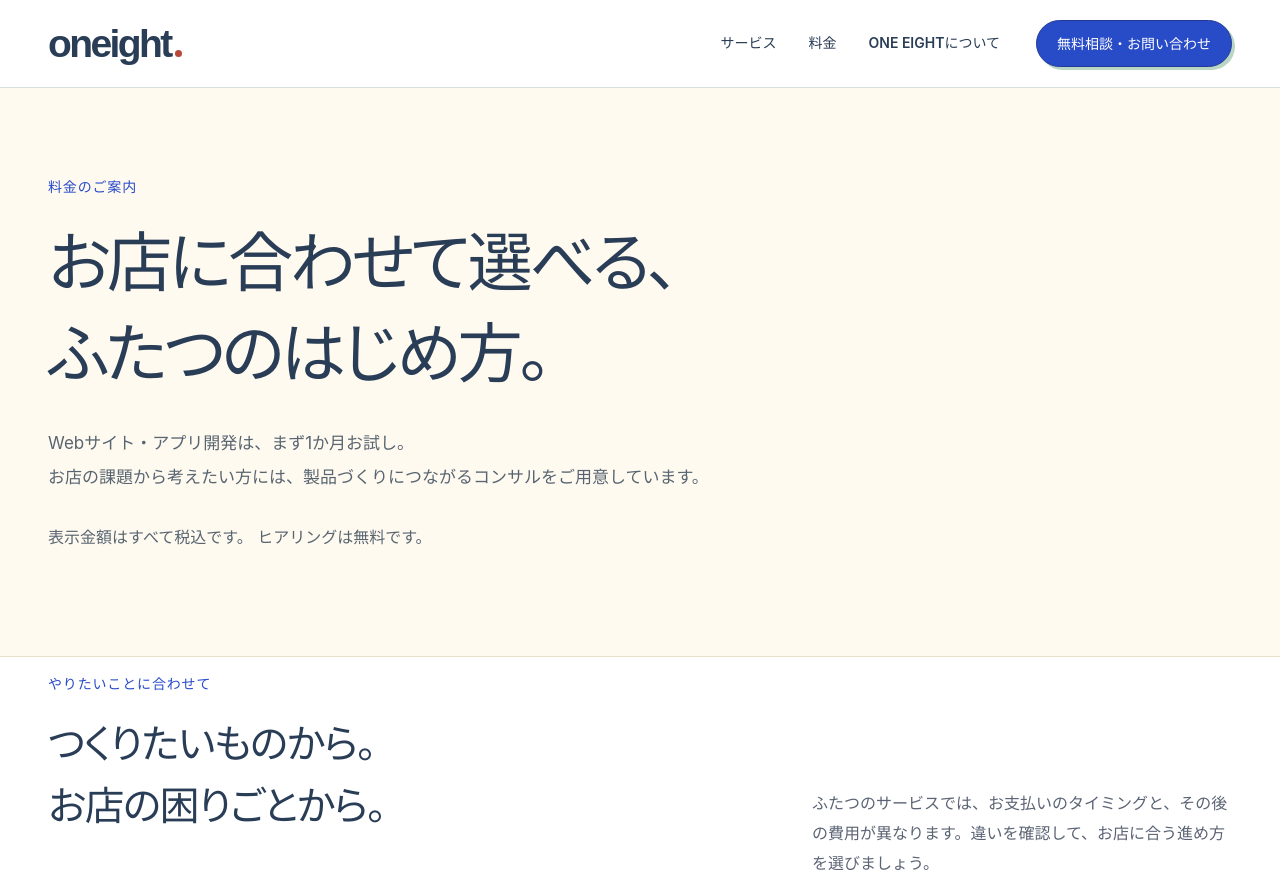
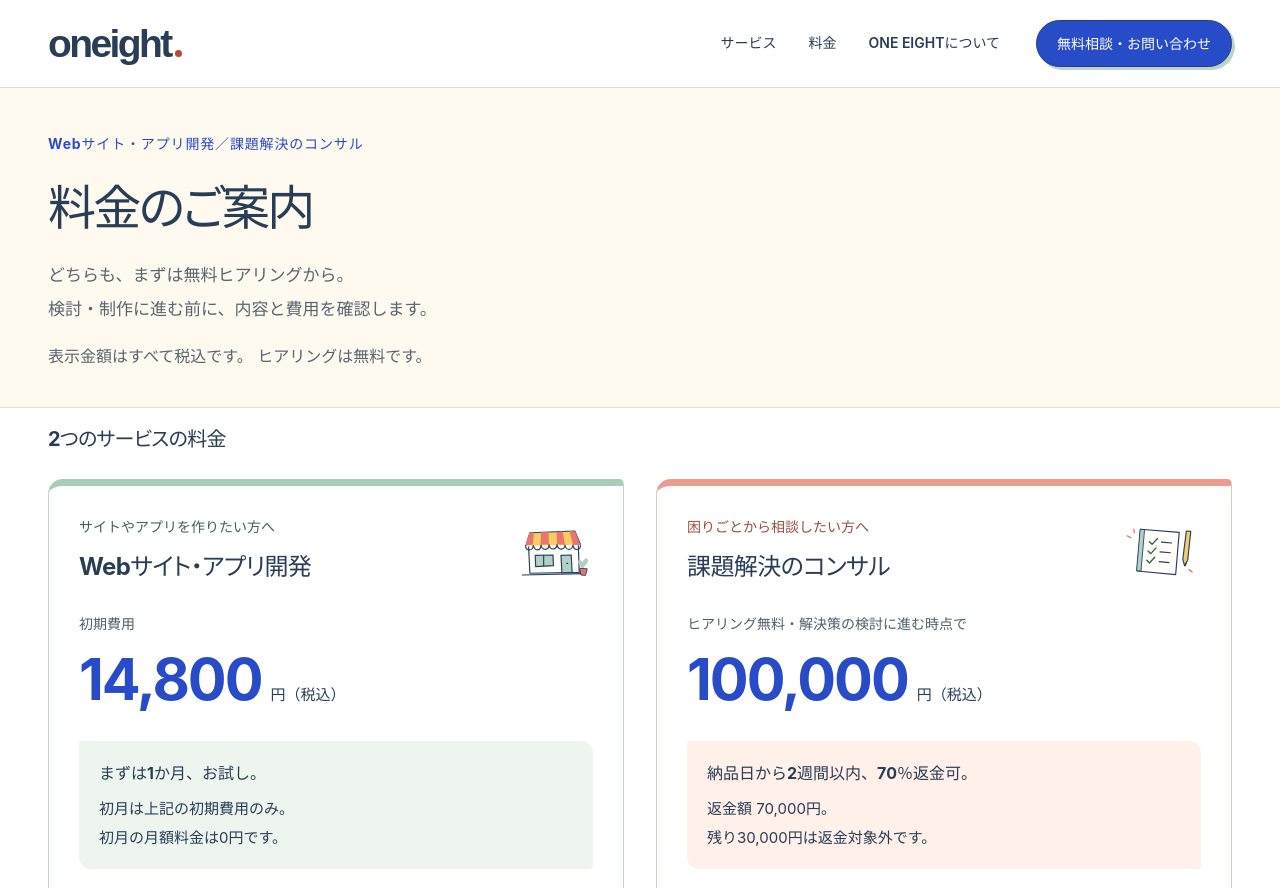
Before and after one commit to iichi-86/oneight-web, an Astro site: page /pricing in a window 1280 px wide. Shown: the top 888 px of the page. Built offline with nearby package versions, Linux system fonts and the light colour scheme; Astro itself is replaced by a stand-in of ours; no server answers.

Commit message:
style: bring service prices closer to the top of the pricing page

```diff
--- a/src/pages/pricing.astro
+++ b/src/pages/pricing.astro
@@ -9,19 +9,16 @@ const { development, consulting } = site.pricing;
 <BaseLayout title="料金｜Webサイト・アプリ開発と課題解決のコンサル" description={`Webサイト・アプリ開発は初期${development.initialLabel}円、初月の月額0円、2か月目から月額${development.monthlyLabel}円。課題解決のコンサルはヒアリング無料、解決策の検討に進む時点で${consulting.feeLabel}円。納品日から2週間以内は70％返金可。すべて税込。`}>
   <section class="page-hero detail-pricing-hero friendly-pricing-hero">
     <div class="container">
-      <p class="eyebrow">料金のご案内</p>
-      <h1>お店に合わせて選べる、<br />ふたつのはじめ方。</h1>
-      <p class="page-lead">Webサイト・アプリ開発は、まず1か月お試し。<br />お店の課題から考えたい方には、製品づくりにつながるコンサルをご用意しています。</p>
+      <p class="eyebrow">Webサイト・アプリ開発／課題解決のコンサル</p>
+      <h1>料金のご案内</h1>
+      <p class="page-lead">どちらも、まずは無料ヒアリングから。<br />検討・制作に進む前に、内容と費用を確認します。</p>
       <p class="detail-hero-note">{site.pricing.tax} {site.pricing.hearing}</p>
     </div>
   </section>
 
   <section class="section detail-price-section" aria-labelledby="pricing-choice-title">
     <div class="container">
-      <div class="detail-section-intro">
-        <div><p class="eyebrow">やりたいことに合わせて</p><h2 id="pricing-choice-title" class="section-heading">つくりたいものから。<br />お店の困りごとから。</h2></div>
-        <p>ふたつのサービスでは、お支払いのタイミングと、その後の費用が異なります。違いを確認して、お店に合う進め方を選びましょう。</p>
-      </div>
+      <h2 id="pricing-choice-title" class="pricing-comparison-title">2つのサービスの料金</h2>
       <ServicePricingCards />
     </div>
   </section>
--- a/src/styles/details.css
+++ b/src/styles/details.css
@@ -1138,3 +1138,13 @@
   .fee-breakdown > div { display: flex; flex-wrap: wrap; align-items: baseline; justify-content: space-between; gap: 6px 12px; padding: 15px; }
   .fee-breakdown dt { margin: 0; }
 }
+
+.friendly-pricing-hero { padding-block: 45px 35px; }
+.friendly-pricing-hero h1 { font-size: clamp(2rem,3.8vw,3rem); }
+.friendly-pricing-hero .page-lead { margin-top: 17px; }
+.friendly-pricing-hero .detail-hero-note { margin: 15px 0 0; }
+.pricing-comparison-title { font-size: 1.25rem; margin-bottom: 24px; }
+@media (max-width: 760px) {
+  .friendly-pricing-hero { padding-block: 32px 27px; }
+  .pricing-comparison-title { font-size: 1.125rem; }
+}
```
